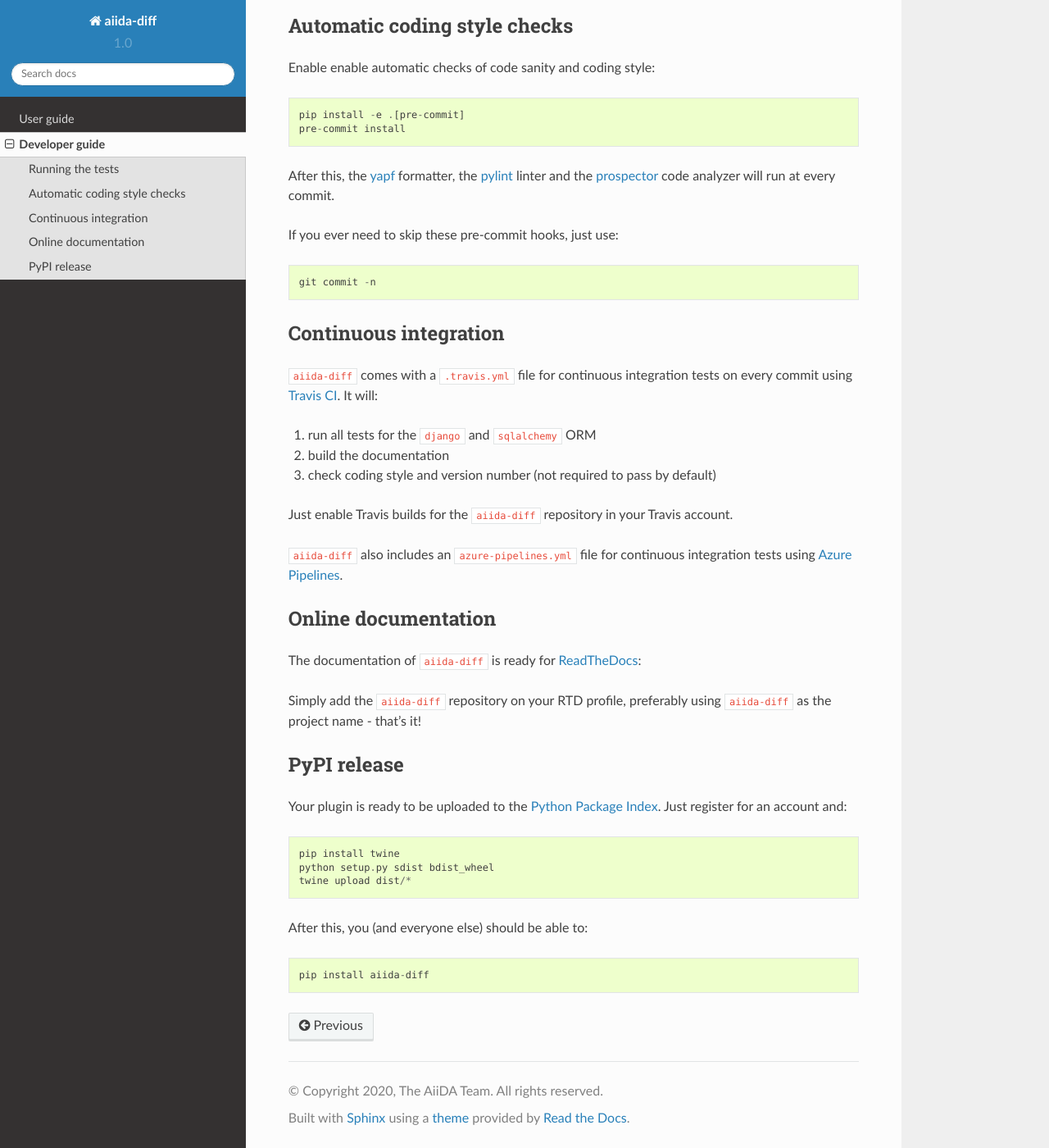
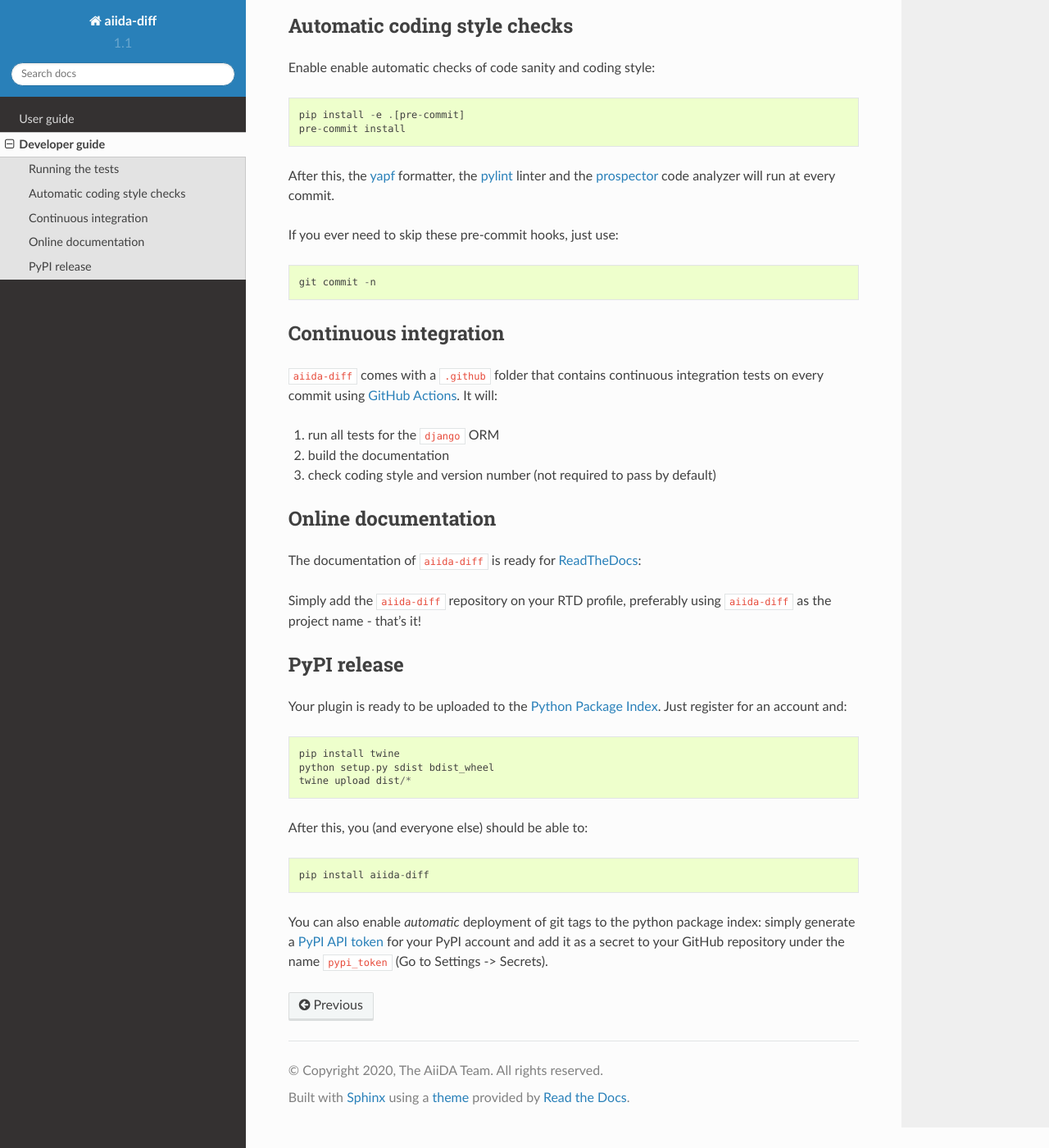
Before and after one commit to TREX-CoE/aiida-champ, a Sphinx documentation site: the page built from docs/source/developer_guide/index.rst, in a window 1280 px wide and 1400 px high, scrolled down 332 px. Shown: the whole window at 82% size. Built offline with Sphinx 7.4.7 and the Read the Docs theme 2.0.0, drawn with Linux system fonts in a browser that asks for light colours; pages that are not in the unit, such as notebooks, are missing from menus.

Commit message:
add pypi deployment (#34)
* add pypi deployment

Add github action for automatic deployment to PyPI.

* bump version to 1.1.1

```diff
--- a/aiida_diff/__init__.py
+++ b/aiida_diff/__init__.py
@@ -4,4 +4,4 @@
 AiiDA demo plugin that wraps the `diff` executable for computing the difference between two files.
 """
 
-__version__ = "1.0.0"
+__version__ = "1.1.1"
--- a/docs/source/developer_guide/index.rst
+++ b/docs/source/developer_guide/index.rst
@@ -31,15 +31,11 @@
 Continuous integration
 ++++++++++++++++++++++
 
-``aiida-diff`` comes with a ``.travis.yml`` file for continuous integration tests on every commit using `Travis CI <http://travis-ci.com/>`_. It will:
+``aiida-diff`` comes with a ``.github`` folder that contains continuous integration tests on every commit using `GitHub Actions <https://github.com/features/actions>`_. It will:
 
-#. run all tests for the ``django`` and ``sqlalchemy`` ORM
+#. run all tests for the ``django`` ORM
 #. build the documentation
 #. check coding style and version number (not required to pass by default)
-
-Just enable Travis builds for the ``aiida-diff`` repository in your Travis account.
-
-``aiida-diff`` also includes an ``azure-pipelines.yml`` file for continuous integration tests using `Azure Pipelines <https://azure.microsoft.com/en-us/services/devops/pipelines/>`_.
 
 Online documentation
 ++++++++++++++++++++
@@ -63,3 +59,6 @@
 After this, you (and everyone else) should be able to::
 
     pip install aiida-diff
+
+You can also enable *automatic* deployment of git tags to the python package index:
+simply generate a `PyPI API token <https://pypi.org/help/#apitoken>`_ for your PyPI account and add it as a secret to your GitHub repository under the name ``pypi_token`` (Go to Settings -> Secrets).
--- a/setup.json
+++ b/setup.json
@@ -12,7 +12,7 @@
         "Natural Language :: English",
         "Framework :: AiiDA"
     ],
-    "version": "1.0.0",
+    "version": "1.1.1",
     "entry_points": {
         "aiida.data": [
             "diff = aiida_diff.data:DiffParameters"
```
Also changed, not shown: README.md (+3 -2 lines), 1 other file.
